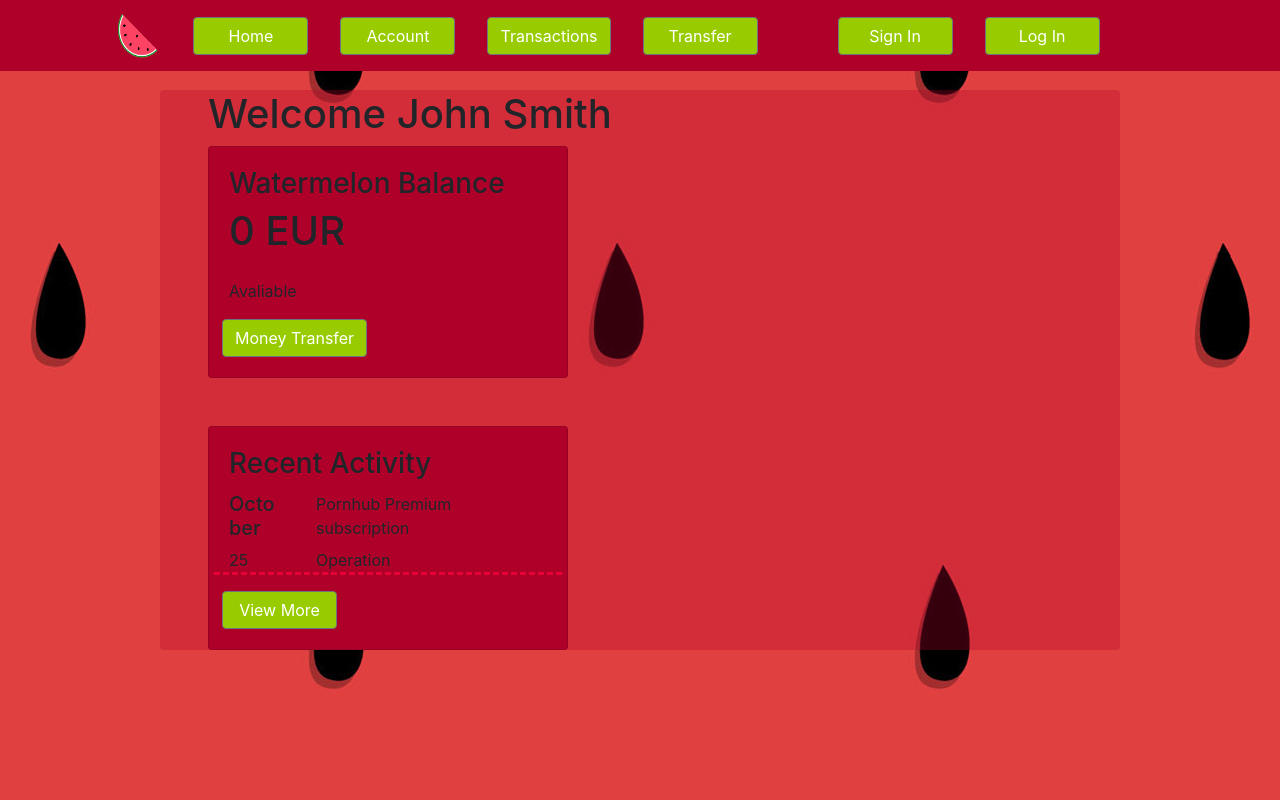
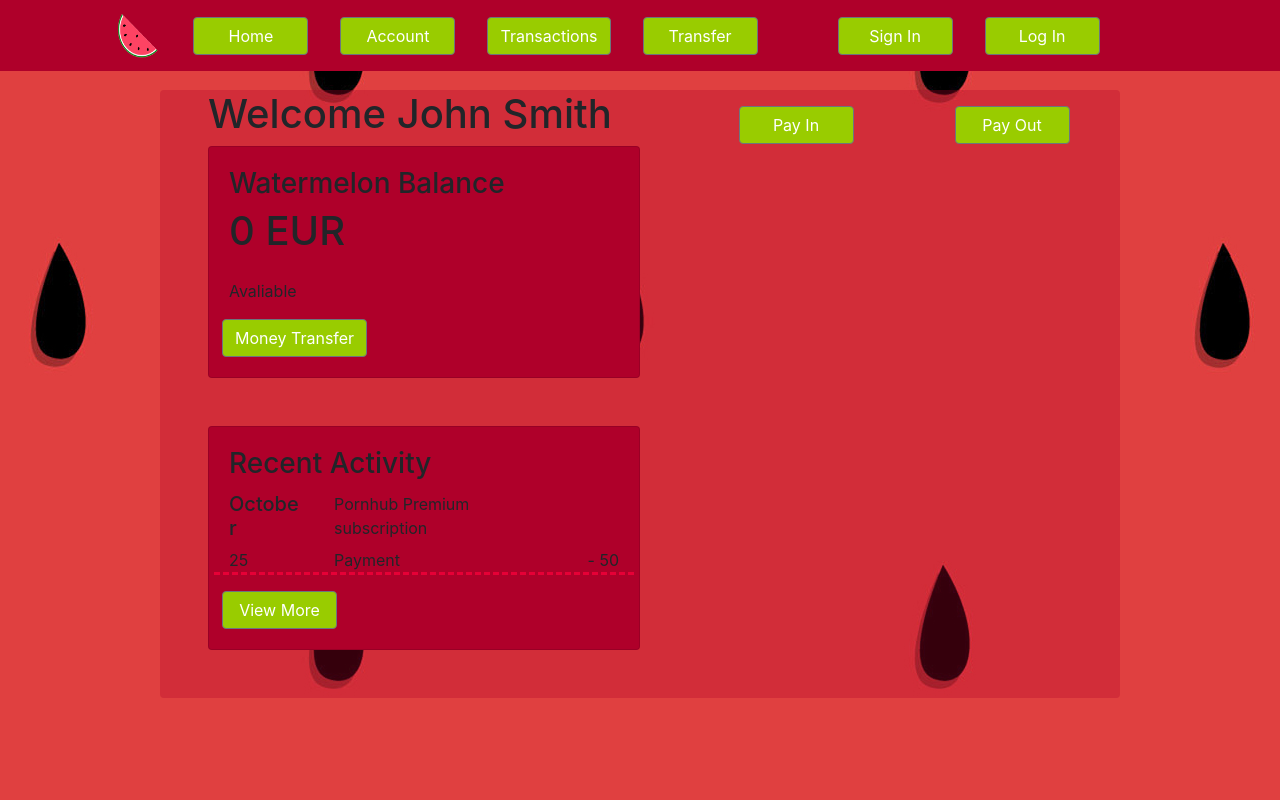
Before and after one commit to Lazovchik/Project_BMYM, a React (Create React App) app: page / in a window 1280 px wide. Shown: the top 800 px of the page. Built offline with nearby package versions, Linux system fonts and the light colour scheme.

Commit message:
Left column updated, right started

```diff
--- a/src/HomePage/Balance.js
+++ b/src/HomePage/Balance.js
@@ -30,7 +30,7 @@ class Balance extends Component {
 				<h1 className="ml-5">Welcome {this.state.first_name} {this.state.last_name}</h1>
 			</Row>
 			<Row>
-				<Card className="w-75 ml-5 default-home-card">
+				<Card className="w-100 ml-5 default-home-card">
 					<CardBody>
 					<CardTitle className="h3 text-left">
 						Watermelon Balance
--- a/src/HomePage/HomePage.js
+++ b/src/HomePage/HomePage.js
@@ -11,6 +11,8 @@ import {
 import './HomePage.css';
 import Balance from './Balance';
 import RecentActivity from './RecentActivity';
+import PayButtons from './PayButtons';
+
 class HomePage extends Component {
 
 	constructor(props){
@@ -19,14 +21,14 @@ class HomePage extends Component {
 
 	render(){
 		return(
-			<Container className="rounded home-main-container w-75" fluid>
+			<Container className="rounded home-main-container w-75 pb-5" fluid>
 				<Row>
 					<Col>
 						<Balance/>
 						<RecentActivity/>
 					</Col>
 					<Col>
-
+						<PayButtons/>
 					</Col>
 				</Row>
 			</Container>
--- /dev/null
+++ b/src/HomePage/PayButtons.js
@@ -0,0 +1,35 @@
+import React, { Component } from 'react';
+
+import 'bootstrap/dist/css/bootstrap.css';
+
+import {
+	Col, Button, Row,
+} from 'reactstrap';
+
+import './HomePage.css';
+
+class PayButtons extends Component {
+
+	constructor(props){
+		super(props);
+	}
+
+	render(){
+		return(
+			<Row className="pl-5 pt-3">
+				<Col className="">
+					<Button className="home-btn">
+						Pay In
+					</Button>
+				</Col>
+				<Col className="">
+					<Button className="home-btn">
+						Pay Out
+					</Button>
+				</Col>
+			</Row>
+		);
+	}
+};
+
+export default PayButtons;
--- a/src/HomePage/RecentActivity.js
+++ b/src/HomePage/RecentActivity.js
@@ -19,7 +19,8 @@ class RecentActivity extends Component {
 		this.state ={
 			date: new Date (),
 			description: "Pornhub Premium subscription",
-			operation: "Payment"
+			operation: "Payment",
+			amount: 50
 		};
 
 		this.typeMonth = this.typeMonth.bind(this);
@@ -41,7 +42,7 @@ class RecentActivity extends Component {
 		return(
 		<div>
 			<Row>
-				<Card className="w-75 ml-5 mt-5 default-home-card">
+				<Card className="w-100 ml-5 mt-5 default-home-card">
 					<CardBody>
 						<CardTitle className="h3 text-left">
 							Recent Activity
@@ -54,13 +55,18 @@ class RecentActivity extends Component {
 								<Col>
 									{this.state.description}
 								</Col>
+								<Col className="col-sm-3">
+								</Col>
 							</Row>
 							<Row className="activity-list">
 								<Col className="col-sm-3">
 									{this.state.date.getDate()}
 								</Col>
 								<Col>
-									Operation
+									{this.state.operation}
+								</Col>
+								<Col className="col-sm-3 text-right">
+									- {this.state.amount}
 								</Col>
 							</Row>
 						</CardText>
```
